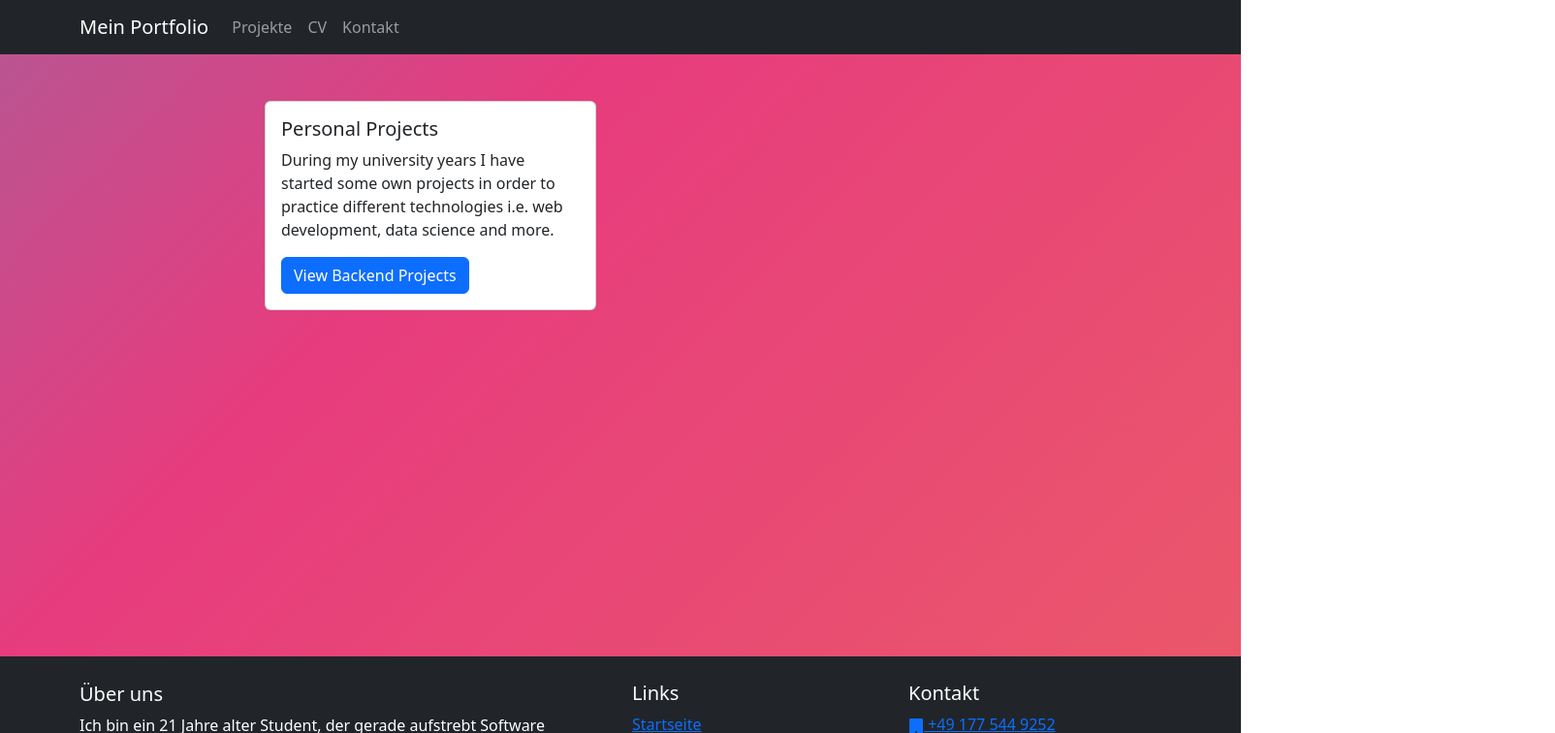
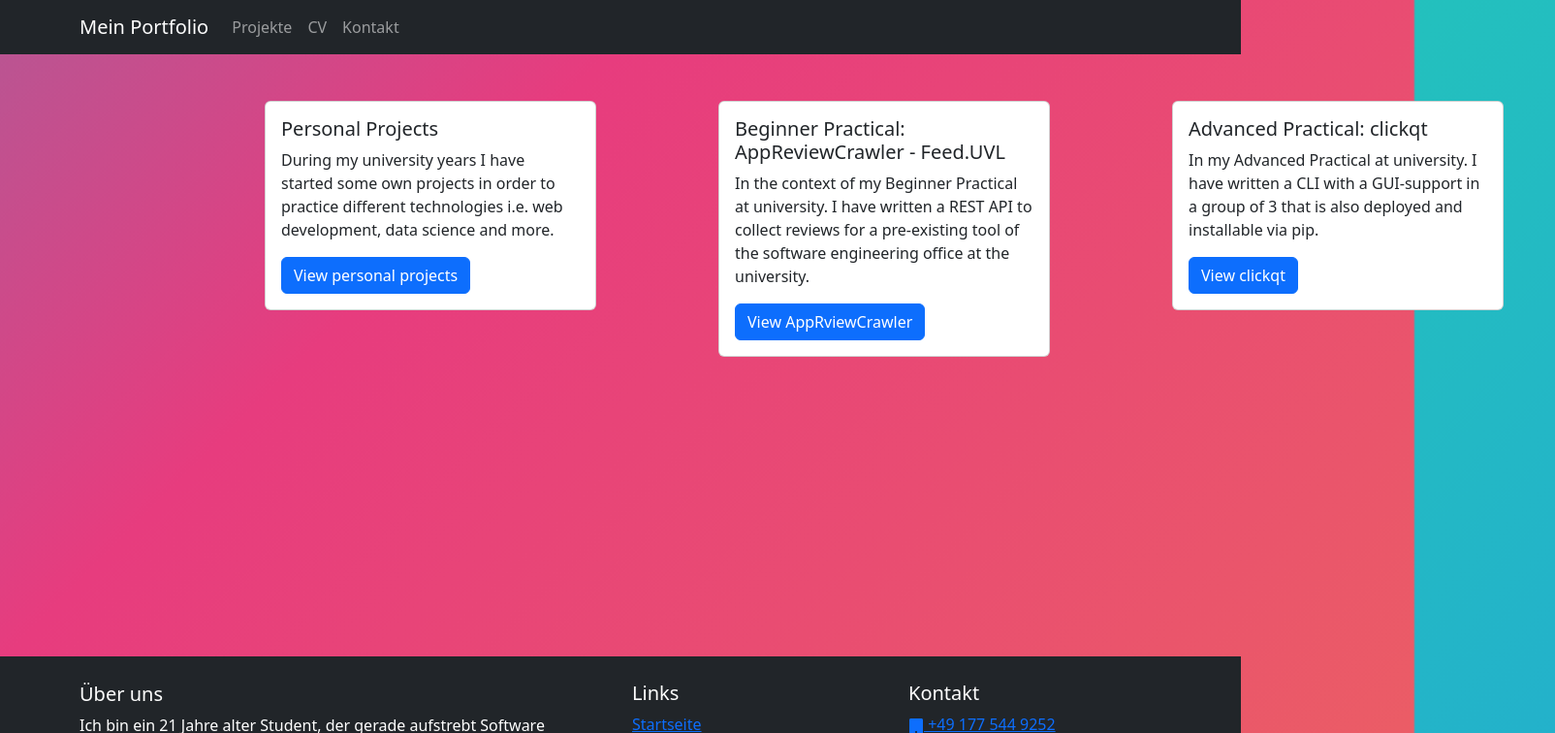
Before and after one commit to Tu2-prog/portfolio, a React (Create React App) app: page /projects in a window 1280 px wide. Shown: the top 756 px of the page at 97% size, 1604 px wide, since content can reach past the window. Built offline with nearby package versions, Linux system fonts and the light colour scheme.

Commit message:
updated project portfolio repositioned contact card and moved text next to it

```diff
--- a/src/productsElements.js
+++ b/src/productsElements.js
@@ -4,8 +4,22 @@ let productsElements = [
   title: "Personal Projects",
   description:
     "During my university years I have started some own projects in order to practice different technologies i.e. web development, data science and more.",
-  buttonText: "View Backend Projects"
-}
+  buttonText: "View personal projects"
+},
+{
+  id: 2,
+  title: "Beginner Practical: AppReviewCrawler - Feed.UVL",
+  description:
+  "In the context of my Beginner Practical at university. I have written a REST API to collect reviews for a pre-existing tool of the software engineering office at the university.",
+  buttonText: "View AppRviewCrawler"
+},
+{
+  id: 3,
+  title: "Advanced Practical: clickqt",
+  description:
+  "In my Advanced Practical at university. I have written a CLI with a GUI-support in a group of 3 that is also deployed and installable via pip.",
+  buttonText: "View clickqt"
+},
 ];
 
 export default productsElements;
--- a/src/views/Contact.js
+++ b/src/views/Contact.js
@@ -9,7 +9,10 @@ export const Contact = () => {
         <>
         <NavBar>
         </NavBar>
-        <div style={{display: 'flex', alignItems: 'center', justifyContent: 'center', margin: '0 auto'}}>
+        <div style={{paddingLeft:'35rem', position:'relative', top:'3rem'}}>
+
+        </div>
+        <div>
             <div className="p-4" style={{width:'30rem'}}>
                 <Card>
                     <Card.Body style={{padding: '4rem'}}>
```
